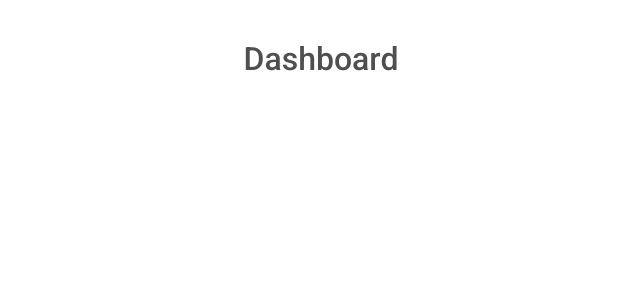
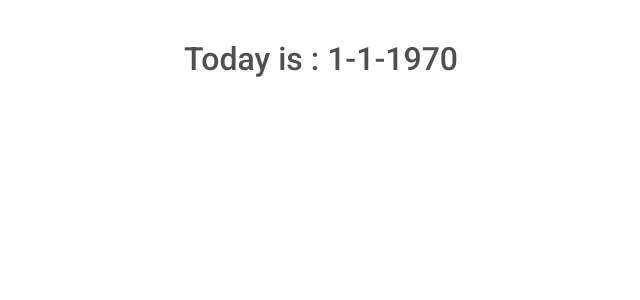
Before and after one commit to Sergiy-Solomka/react_restaurant_booking, a React (Create React App) app: page /day in a window 1280 px wide. Shown: the top 300 px of the page, without its empty margins (319-959 px from the left). Built offline with nearby package versions, Linux system fonts and the light colour scheme.

Commit message:
On click we can pass now data to page day.

```diff
--- a/src/componentes/Calendar/Calendar.tsx
+++ b/src/componentes/Calendar/Calendar.tsx
@@ -3,6 +3,7 @@ import FullCalendar from '@fullcalendar/react'
 import dayGridPlugin from '@fullcalendar/daygrid'
 import interactionPlugin from '@fullcalendar/interaction'
 import './Calendar.scss'
+import { useNavigate } from "react-router-dom";
 
 const events = [ {
   //id: '123',
@@ -13,8 +14,12 @@ const events = [ {
   textColor: 'red',
 }]
 export const Calendar = () => {
+  const navigate = useNavigate();
   const handleDateClick = (e: any) => {
-    console.log(e.date)
+    navigate('/day',{state:e.date});
+  }
+  const handleEventClick = (e: any) => {
+    navigate('/day',{state:e.event._instance.range.start});
   }
 
   return (
@@ -22,6 +27,7 @@ export const Calendar = () => {
       plugins={[dayGridPlugin, interactionPlugin]}
       initialView='dayGridMonth'
       dateClick={handleDateClick}
+      eventClick={handleEventClick}
       events={events}
       height={ '85vh' }
       contentHeight ={'9999'}
--- a/src/componentes/Day/Day.tsx
+++ b/src/componentes/Day/Day.tsx
@@ -1,9 +1,12 @@
 import React from 'react'
+import {useLocation} from 'react-router-dom';
 
 export const Day = () => {
+  const location = useLocation();
+  const date = new Date(location.state)
+  const newDateString = date.getDate() + '-' + (date.getMonth() + 1 ) + '-' + date.getFullYear();
   return (
-    <div>
-      <h2>Dashboard</h2>
-    </div>
-  );
+
+  <h2>{`Today is : ${newDateString} `}</h2>
+  )
 }
--- a/src/router/router.tsx
+++ b/src/router/router.tsx
@@ -10,6 +10,7 @@ export const Router =  () =>{
       <Route path="/day" element={<Day />} />
       {/*<Route path="/books/:id" element={<Book />} />*/}
       {/*<Route path="/books/new" element={<NewBook />} />*/}
+      {/*<Route path="*" element={<NotFound />} />*/}
     </Routes>
   </div>
 }
```
